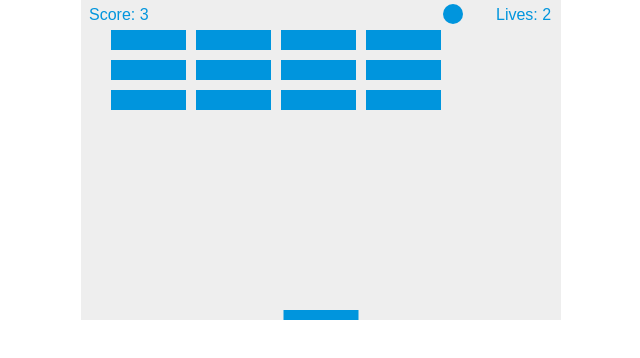
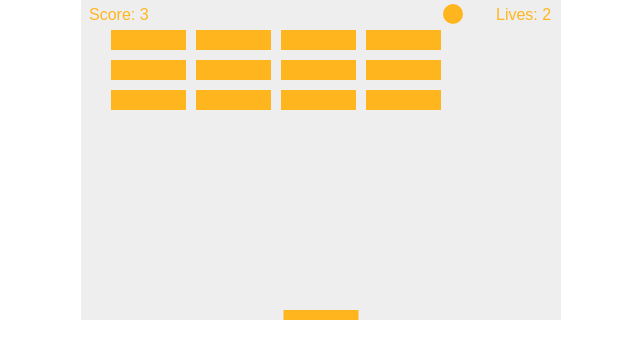
Before and after one commit to marianoogarcia/Gamedev-Canvas, a plain HTML site: page index.html in a window 1280 px wide. Shown: the whole page, without its empty margins (319-959 px from the left). Drawn offline with Linux system fonts and the light colour scheme.

Commit message:
Color update

```diff
--- a/index.html
+++ b/index.html
@@ -106,7 +106,7 @@
         function drawBall() {
             ctx.beginPath();
             ctx.arc(x, y, ballRadius, 0, Math.PI * 2);
-            ctx.fillStyle = "#0095DD";
+            ctx.fillStyle = "#FFB61E";
             ctx.fill();
             ctx.closePath();
         }
@@ -114,7 +114,7 @@
         function drawPaddle() {
             ctx.beginPath();
             ctx.rect(paddleX, canvas.height - paddleHeight, paddleWidth, paddleHeight);
-            ctx.fillStyle = "#0095DD";
+            ctx.fillStyle = "#FFB61E";
             ctx.fill();
             ctx.closePath();
         }
@@ -129,7 +129,7 @@
                         bricks[c][r].y = brickY;
                         ctx.beginPath();
                         ctx.rect(brickX, brickY, brickWidth, brickHeight);
-                        ctx.fillStyle = "#0095DD";
+                        ctx.fillStyle = "#FFB61E";
                         ctx.fill();
                         ctx.closePath();
                     }
@@ -139,13 +139,13 @@
 
         function drawScore() {
             ctx.font = "16px Arial";
-            ctx.fillStyle = "#0095DD";
+            ctx.fillStyle = "#FFB61E";
             ctx.fillText("Score: " + score, 8, 20);
         }
 
         function drawLives() {
             ctx.font = "16px Arial";
-            ctx.fillStyle = "#0095DD";
+            ctx.fillStyle = "#FFB61E";
             ctx.fillText("Lives: " + lives, canvas.width - 65, 20);
         }
 
```
